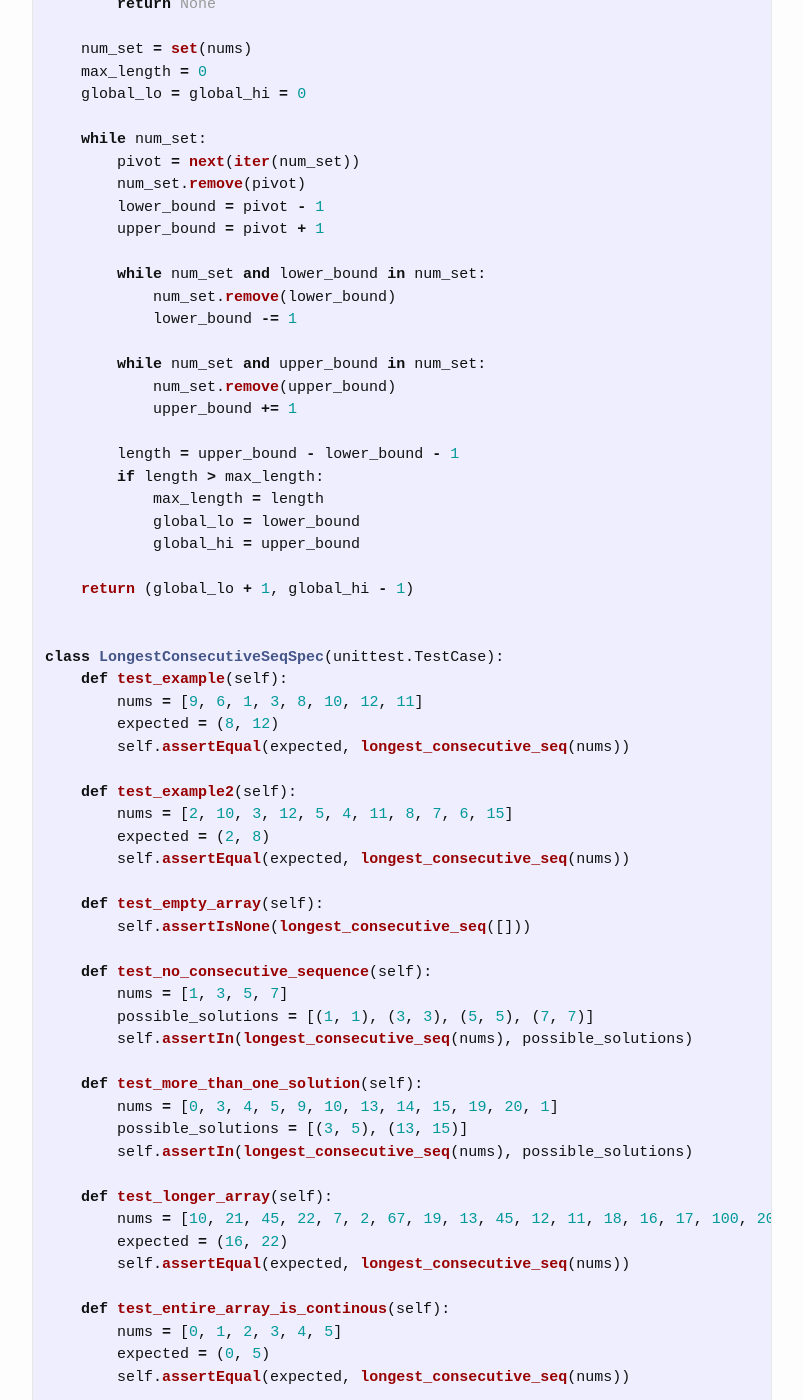
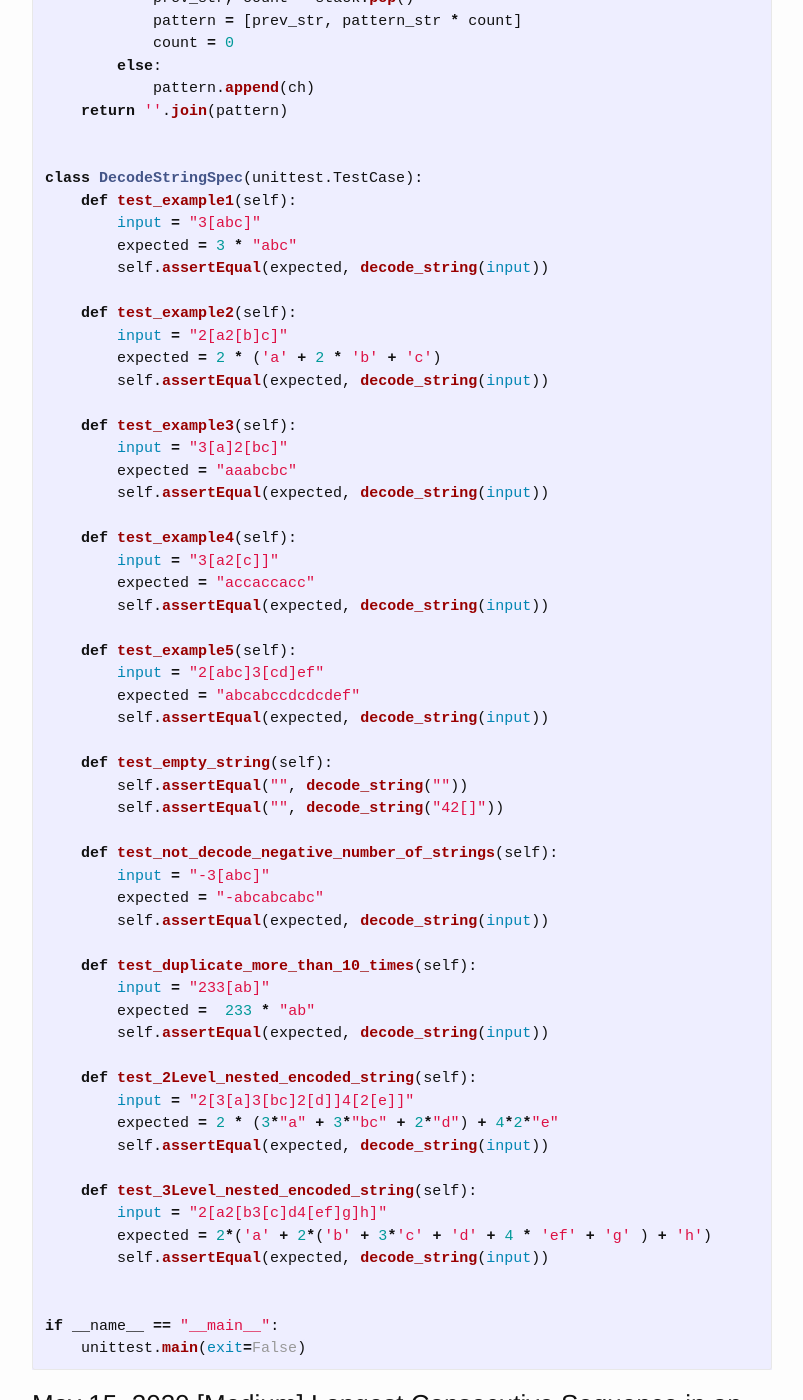
Before and after one commit to trsong/trsong.github.io, a Jekyll site: the page built from _posts/2020-05-01-DailyQuestionsMay.md, in a window 1280 px wide and 1400 px high, scrolled down 1950 px. Shown: the whole window, without its empty margins (238-1041 px from the left). Built offline with Jekyll 4.4.1, drawn with Linux system fonts in a browser that asks for light colours; some of the changed text lies outside the part shown.

Commit message:
Add Solution to May 16 Question

````diff
--- a/_posts/2020-05-01-DailyQuestionsMay.md
+++ b/_posts/2020-05-01-DailyQuestionsMay.md
@@ -55,6 +55,89 @@ Recall that the median of an even-sized list is the average of the two middle nu
 ---
 > **Question:** Given a string with a certain rule: `k[string]` should be expanded to string `k` times. So for example, `3[abc]` should be expanded to `abcabcabc`. Nested expansions can happen, so `2[a2[b]c]` should be expanded to `abbcabbc`.
 
+
+**Solution:** [https://repl.it/@trsong/LC-394-Decode-String](https://repl.it/@trsong/LC-394-Decode-String)
+```py
+import unittest
+
+def decode_string(encoded_string):
+    stack = []
+    count = 0
+    pattern = []
+    for ch in encoded_string:
+        print pattern
+        if ch.isdigit():
+            count = 10 * count + int(ch)
+        elif ch == '[':
+            prev_str = ''.join(pattern)
+            prev_count = count
+            stack.append((prev_str, prev_count))
+            count = 0
+            pattern = []
+        elif ch == ']':
+            pattern_str = ''.join(pattern)
+            prev_str, count = stack.pop()
+            pattern = [prev_str, pattern_str * count]
+            count = 0
+        else:
+            pattern.append(ch)
+    return ''.join(pattern)
+
+
+class DecodeStringSpec(unittest.TestCase):
+    def test_example1(self):
+        input = "3[abc]"
+        expected = 3 * "abc"
+        self.assertEqual(expected, decode_string(input))
+
+    def test_example2(self):
+        input = "2[a2[b]c]"
+        expected = 2 * ('a' + 2 * 'b' + 'c')
+        self.assertEqual(expected, decode_string(input))
+
+    def test_example3(self):
+        input = "3[a]2[bc]"
+        expected = "aaabcbc"
+        self.assertEqual(expected, decode_string(input))
+
+    def test_example4(self):
+        input = "3[a2[c]]"
+        expected = "accaccacc"
+        self.assertEqual(expected, decode_string(input))
+
+    def test_example5(self):
+        input = "2[abc]3[cd]ef"
+        expected = "abcabccdcdcdef"
+        self.assertEqual(expected, decode_string(input))
+
+    def test_empty_string(self):
+        self.assertEqual("", decode_string(""))
+        self.assertEqual("", decode_string("42[]"))
+
+    def test_not_decode_negative_number_of_strings(self):
+        input = "-3[abc]"
+        expected = "-abcabcabc"
+        self.assertEqual(expected, decode_string(input))
+
+    def test_duplicate_more_than_10_times(self):
+        input = "233[ab]"
+        expected =  233 * "ab"
+        self.assertEqual(expected, decode_string(input))
+
+    def test_2Level_nested_encoded_string(self):
+        input = "2[3[a]3[bc]2[d]]4[2[e]]"
+        expected = 2 * (3*"a" + 3*"bc" + 2*"d") + 4*2*"e"
+        self.assertEqual(expected, decode_string(input))
+
+    def test_3Level_nested_encoded_string(self):
+        input = "2[a2[b3[c]d4[ef]g]h]"
+        expected = 2*('a' + 2*('b' + 3*'c' + 'd' + 4 * 'ef' + 'g' ) + 'h')
+        self.assertEqual(expected, decode_string(input))
+
+
+if __name__ == "__main__":
+    unittest.main(exit=False)
+```
 
 ### May 15, 2020 \[Medium\] Longest Consecutive Sequence in an Unsorted Array
 ---
````
